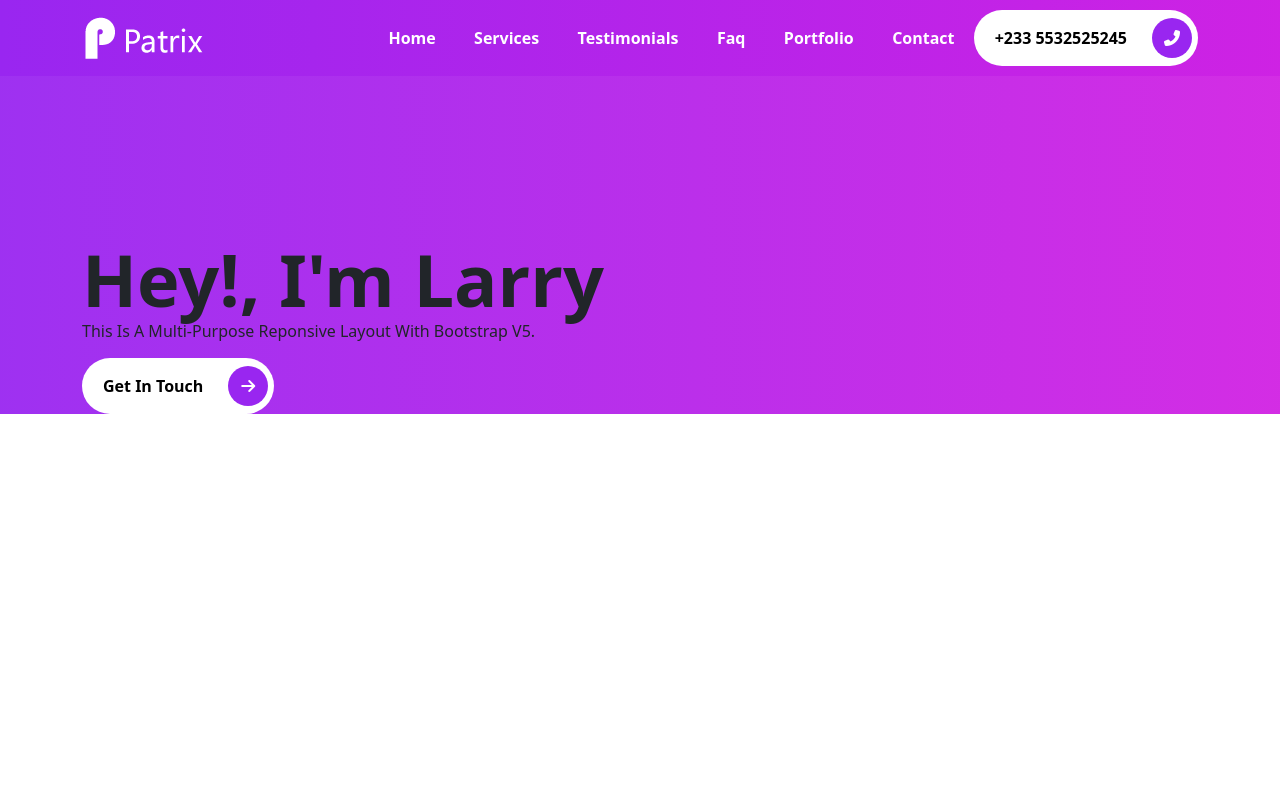
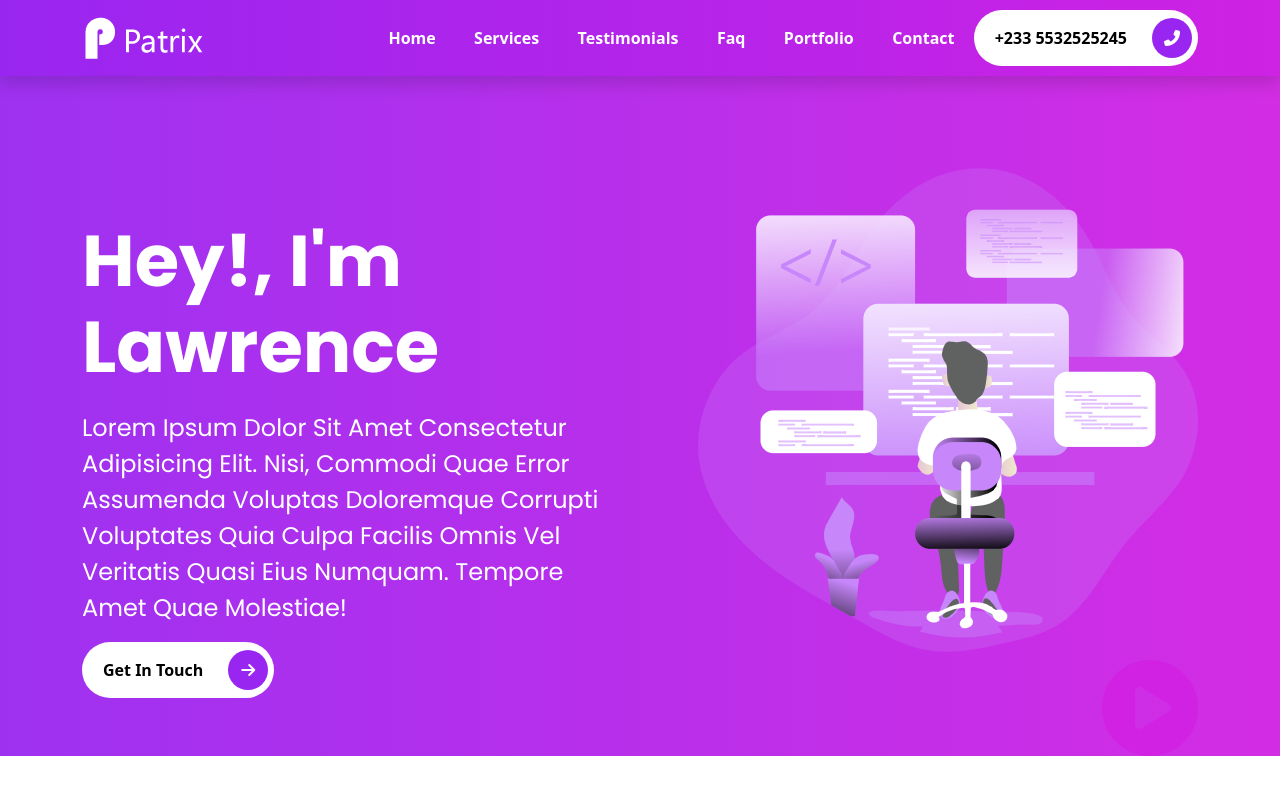
Before and after one commit to larryQuao/bootstrap-portfolio, a website: page index.html in a window 1280 px wide. Drawn offline with Linux system fonts and the light colour scheme.

Commit message:
in progress

```diff
--- a/Video_progress.txt
+++ b/Video_progress.txt
@@ -1,4 +1,7 @@
 Learn Bootstrap 5 and SASS by Building a Portfolio Website
+
+*******~~~~~~~~~ Resourses ~~~~~~~~~********
+1. manypixels.co/gallery
 
 *******~~~~~~~*******
 12th October, 2024
@@ -6,3 +9,6 @@ Video 49:03
 
 13th October, 2024
 Video 1:11:41 / 5:02:22
+
+30 October, 2024
+Video 1:36:21 / 5:02:22
--- a/index.html
+++ b/index.html
@@ -6,10 +6,13 @@
     <title>Learning Bootstrap V5 with SASS</title>
     <link rel="stylesheet" href="assets/css/style.css">
     <link rel="stylesheet" href="assets/css/fontawesone.css">
+    <link rel="preconnect" href="https://fonts.googleapis.com">
+    <link rel="preconnect" href="https://fonts.gstatic.com" crossorigin>
+    <link href="https://fonts.googleapis.com/css2?family=Poppins:wght@400;500;600;700;800;900&display=swap" rel="stylesheet">
 </head>
 <body>
    <!-- Navbar Section -->
-   <nav class="navbar navbar-expand-lg navbar-dark bg-primary menu">
+   <nav class="navbar navbar-expand-lg navbar-dark bg-primary menu shadow fixed-top">
     <div class="container">
       <a class="navbar-brand" href="#">
         <img src="images/logo.png" alt="logo">
@@ -50,11 +53,12 @@
   <!-- Hero Section -->
    <section id="home" class="intro-section">
     <div class="container">
-      <div class="row">
+      <div class="row align-items-center text-white">
+        <!-- Start the content for the intro -->
         <div class="col-md-6 intros">
           <h1 class="display-2">
-            <span class="display-2--intro">Hey!, I'm Larry</span>
-            <span class="display-2--description">This is a multi-purpose reponsive layout with bootstrap v5.</span>
+            <span class="display-2--intro">Hey!, I'm Lawrence</span>
+            <span class="display-2--description lh-base">Lorem ipsum dolor sit amet consectetur adipisicing elit. Nisi, commodi quae error assumenda voluptas doloremque corrupti voluptates quia culpa facilis omnis vel veritatis quasi eius numquam. Tempore amet quae molestiae!</span>
           </h1>
           <button type="button" class="rounded-pill btn-rounded">Get In Touch
             <span>
@@ -62,7 +66,17 @@
             </span>
           </button>
         </div>
-        <div class="col-md-6 intros"></div>
+        <!-- Start the content for the video -->
+        <div class="col-md-6 intros text-end">
+          <div class="video-box">
+            <img src="images/arts/intro-section-illustration.png" alt="video illustration" class="img-fluid">
+            <a href="#" class="postion-absolute top-50 start-50 translate-middle">
+              <span>
+                <i class="fas fa-play-circle"></i>
+              </span>
+            </a>
+          </div>
+        </div>
       </div>
     </div>
    </section>
--- a/scss/_custom.scss
+++ b/scss/_custom.scss
@@ -2,6 +2,7 @@
 $purple-dark:  #9926f0;
 $purple-light:  #BB6EF5;
 $pink:    #D122E3;
+
 
 // White and Gray colors
 $white:    #fff;
--- a/scss/components/_mixins.scss
+++ b/scss/components/_mixins.scss
@@ -4,3 +4,11 @@
 @mixin gradient {
     background: linear-gradient(to right, rgba($primary, 0.95), rgba($secondary, 0.95));
 }
+
+// Absoluet Center
+@mixin absoluteCenter {
+    position: absolute;
+        top: 50%;
+        left: 50%;
+        transform: translate(-50%, -50%);
+}
--- a/scss/components/_typography.scss
+++ b/scss/components/_typography.scss
@@ -3,14 +3,18 @@
 .display-2 {
     margin-bottom: 1rem;
     text-transform: capitalize;
+    font-family: 'Poppins', sans-serif;
 
     &--intro {
         display: inline-block;
         font-weight: 700;
+        font-family: 'Poppins', sans-serif;
     }
 
     &--description {
-        font-size: 1rem;
+        font-size: 1.5rem;
         display: block;
+        margin-top: 1.2rem;
+        text-tranform: none;
     }
 }
--- a/scss/sections/_intro-section.scss
+++ b/scss/sections/_intro-section.scss
@@ -7,3 +7,20 @@
     width: 100%;
     height: 100%;
 }
+
+.intros {
+
+    .video-box {
+        position: relative;
+        a {
+            // @include absoluteCenter;
+            span {
+
+                i {
+                    font-size: 6rem;
+                    color: $secondary;
+                }
+            }
+        }
+    }
+}
--- a/scss/style.scss
+++ b/scss/style.scss
@@ -1,4 +1,3 @@
-
 @use 'custom';
 
 // import components
```
Also changed, not shown: assets/css/style.css, images/arts/intro-section-illustration.png (added), 1 other file.
